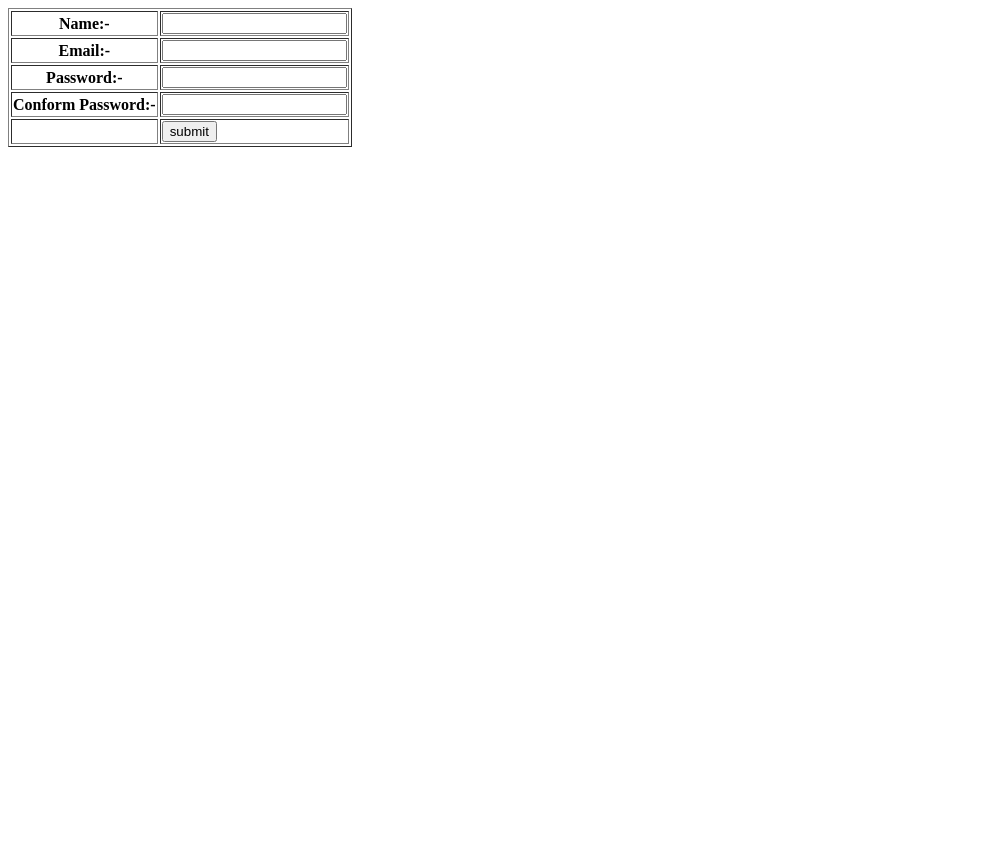
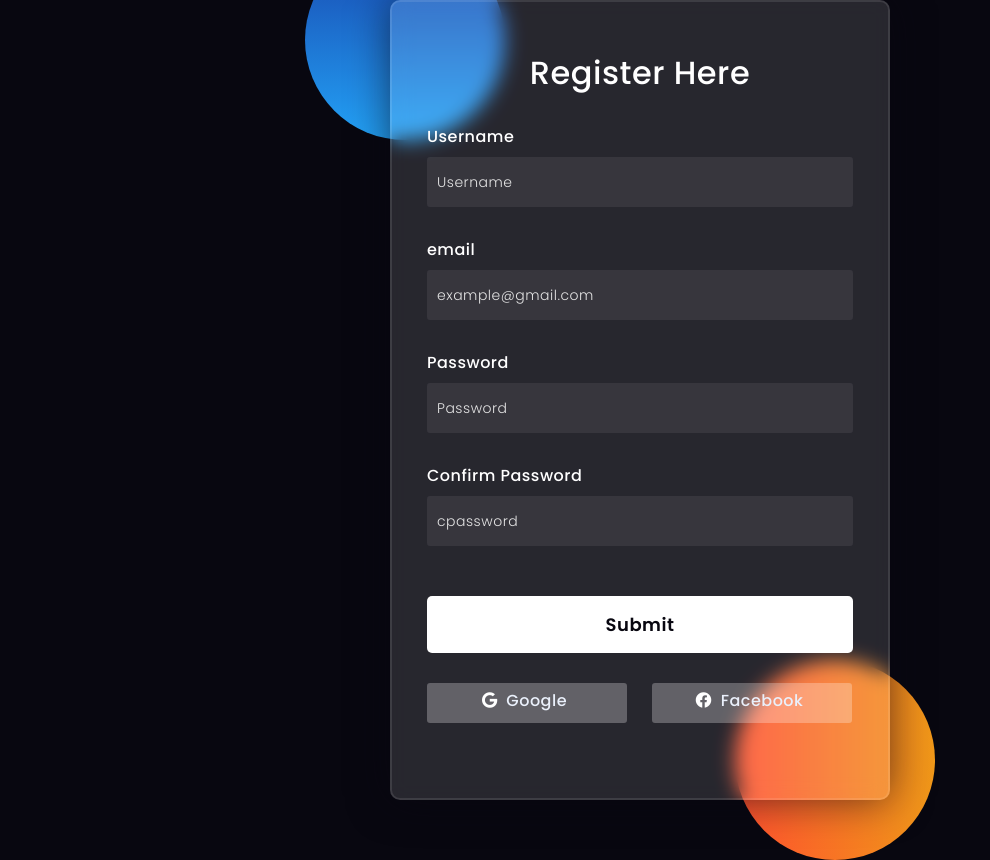
Before and after one commit to mohitdudhat/Javascript, a plain HTML site: page PR 7/PR 7.html in a window 1280 px wide. Shown: the whole page, without its empty margins (0-990 px from the left). Before the commit the page ends 800 px from the top, so only its background shows below. Drawn offline with Linux system fonts and the light colour scheme.

Commit message:
Login Form

```diff
--- a/PR 7/PR 7.html
+++ b/PR 7/PR 7.html
@@ -1,27 +1,169 @@
-<form>
-    <table border="1">
-        <tr>
-            <th>Name:- </th>
-            <td><input type="text" id="name"></td>
-        </tr>
-        <tr>
-            <th>Email:- </th>
-            <td><input type="email" id="email"></td>
-        </tr>
-        <tr>
-            <th>Password:- </th>
-            <td><input type="text" id="password"></td>
-        </tr>
-        <tr>
-            <th>Conform Password:- </th>
-            <td><input type="password" id="cpassword"></td>
-        </tr>
-        <tr>
-            <th></th>
-            <td><input type="button" value="submit" onclick="save()"></td>
-        </tr>
-    </table>
-</form>
+<!DOCTYPE html>
+<html lang="en">
+<head>
+  <!-- Design by foolishdeveloper.com -->
+    <title>Glassmorphism login Form Tutorial in html css</title>
+
+    <link rel="preconnect" href="https://fonts.gstatic.com">
+    <link rel="stylesheet" href="https://cdnjs.cloudflare.com/ajax/libs/font-awesome/5.15.4/css/all.min.css">
+    <link href="https://fonts.googleapis.com/css2?family=Poppins:wght@300;500;600&display=swap" rel="stylesheet">
+    <!--Stylesheet-->
+    <style media="screen">
+      *,
+*:before,
+*:after{
+    padding: 0;
+    margin: 0;
+    box-sizing: border-box;
+}
+body{
+    background-color: #080710;
+}
+.background{
+    width: 430px;
+    height: 520px;
+    position: absolute;
+    transform: translate(-50%,-50%);
+    left: 50%;
+    top: 50%;
+}
+.background .shape{
+    height: 200px;
+    width: 200px;
+    position: absolute;
+    border-radius: 50%;
+}
+.shape:first-child{
+    background: linear-gradient(
+        #1845ad,
+        #23a2f6
+    );
+    left: -120px;
+    top: -200px;
+}
+.shape:last-child{
+    background: linear-gradient(
+        to right,
+        #ff512f,
+        #f09819
+    );
+    right: -80px;
+    bottom: -200px;
+}
+form{
+    height: 800px;
+    width: 500px;
+    background-color: rgba(255,255,255,0.13);
+    position: absolute;
+    transform: translate(-50%,-50%);
+    top: 50%;
+    left: 50%;
+    border-radius: 10px;
+    backdrop-filter: blur(10px);
+    border: 2px solid rgba(255,255,255,0.1);
+    box-shadow: 0 0 40px rgba(8,7,16,0.6);
+    padding: 50px 35px;
+}
+form *{
+    font-family: 'Poppins',sans-serif;
+    color: #ffffff;
+    letter-spacing: 0.5px;
+    outline: none;
+    border: none;
+}
+form h3{
+    font-size: 32px;
+    font-weight: 500;
+    line-height: 42px;
+    text-align: center;
+}
+
+label{
+    display: block;
+    margin-top: 30px;
+    font-size: 16px;
+    font-weight: 500;
+}
+input{
+    display: block;
+    height: 50px;
+    width: 100%;
+    background-color: rgba(255,255,255,0.07);
+    border-radius: 3px;
+    padding: 0 10px;
+    margin-top: 8px;
+    font-size: 14px;
+    font-weight: 300;
+}
+::placeholder{
+    color: #e5e5e5;
+}
+button{
+    margin-top: 50px;
+    width: 100%;
+    background-color: #ffffff;
+    color: #080710;
+    padding: 15px 0;
+    font-size: 18px;
+    font-weight: 600;
+    border-radius: 5px;
+    cursor: pointer;
+}
+.social{
+  margin-top: 30px;
+  display: flex;
+}
+.social div{
+  background: red;
+  width: 200px;
+  border-radius: 3px;
+  padding: 5px 10px 10px 5px;
+  background-color: rgba(255,255,255,0.27);
+  color: #eaf0fb;
+  text-align: center;
+}
+.social div:hover{
+  background-color: rgba(255,255,255,0.47);
+}
+.social .fb{
+  margin-left: 25px;
+}
+.social i{
+  margin-right: 4px;
+}
+
+    </style>
+</head>
+<body>
+    <div class="background">
+        <div class="shape"></div>
+        <div class="shape"></div>
+    </div>
+    <form>
+        <h3>Register Here</h3>
+
+        <label for="name">Username</label>
+        <input type="text" placeholder="Username" id="name">
+
+        <label for="email">email</label>
+        <input type="email" placeholder="example@gmail.com" id="email">
+
+        <label for="password">Password</label>
+        <input type="password" placeholder="Password" id="password">
+
+        <label for="cpassword">Confirm Password</label>
+        <input type="cpassword" placeholder="cpassword" id="cpassword">
+
+
+        <button onclick = "save()">Submit</button>
+        <div class="social">
+          <div class="go"><i class="fab fa-google"></i>  Google</div>
+          <div class="fb"><i class="fab fa-facebook"></i>  Facebook</div>
+        </div>
+    </form>
+</body>
+</html>
+
 <script type="text/javascript">
     const save = () => {
         let name = document.getElementById('name').value;
@@ -37,7 +179,7 @@
             return false;
         }
         if(!name.match(validFirstName)){
-            alert('Enter a valid name.');
+            alert('Enter a valid username.');
             return false;
         }
         if(!email){
```
